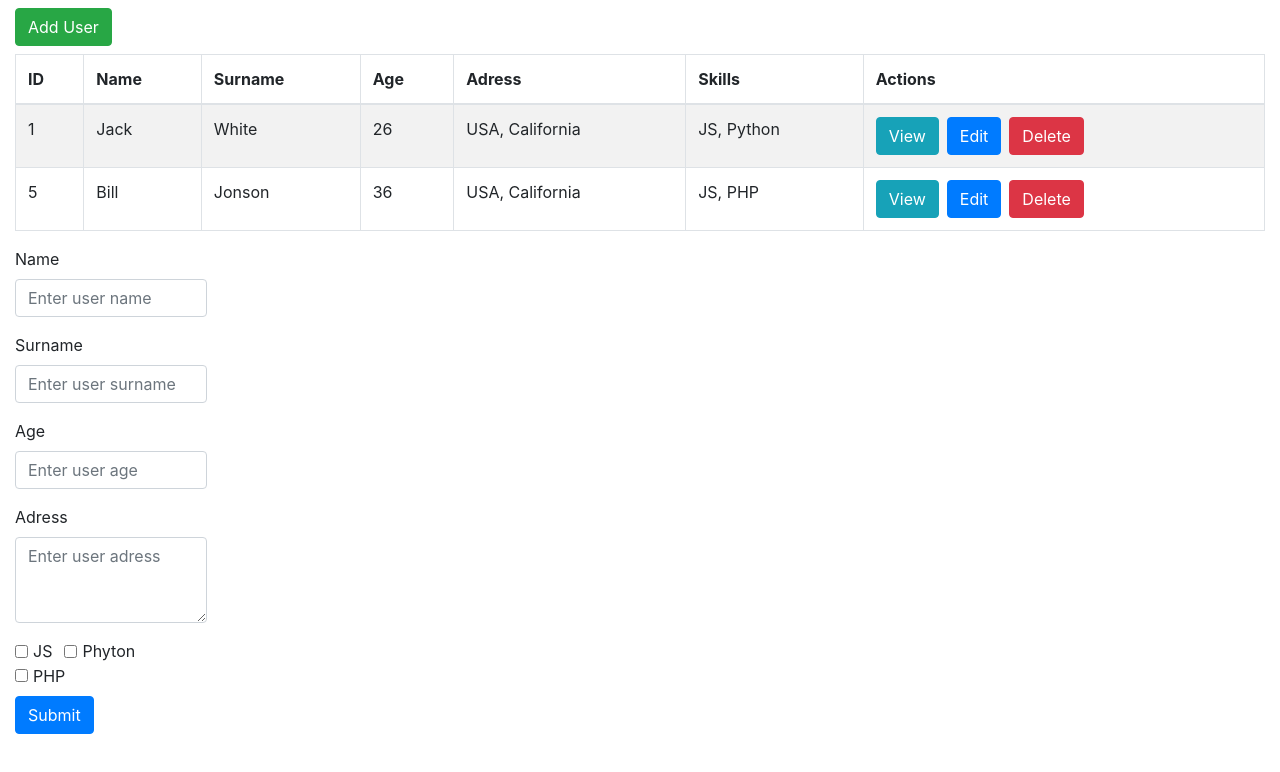
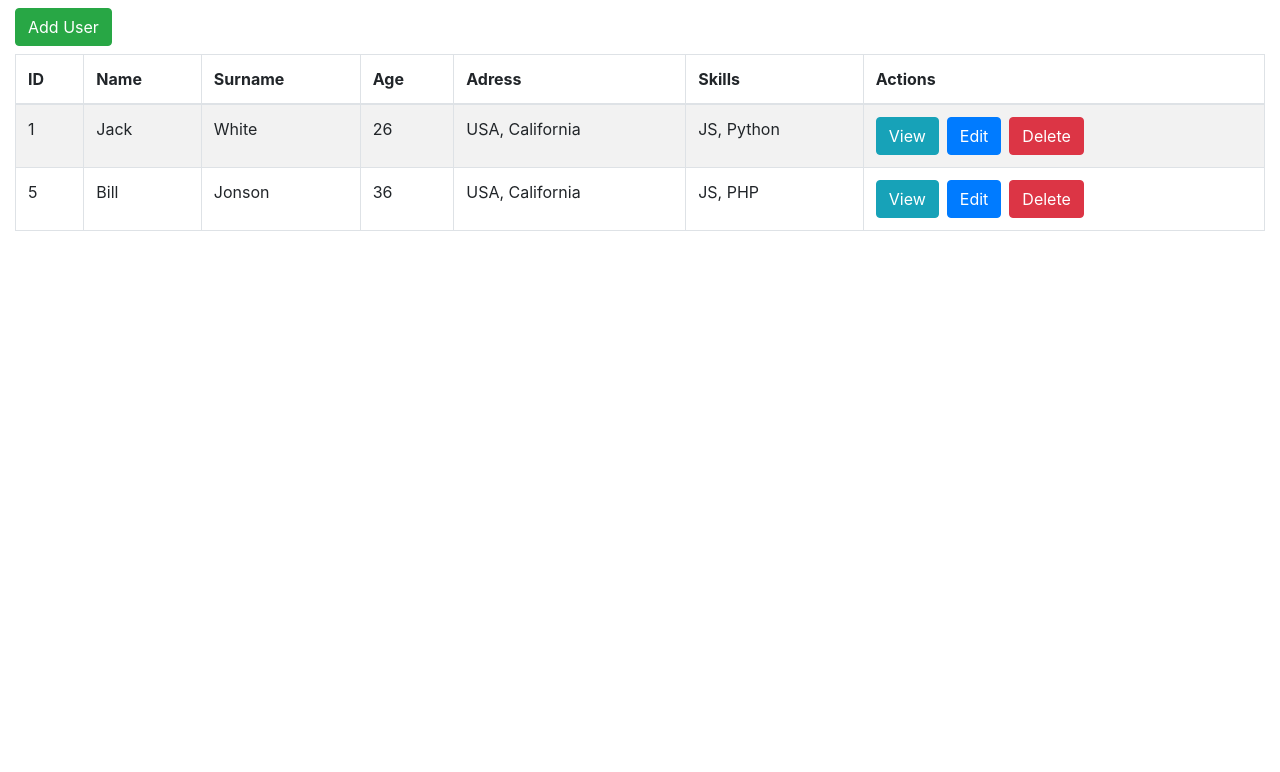
Before and after one commit to dm13ydb/homework, a React app in the folder Users CRUD React/: page / in a window 1280 px wide. Shown: the top 772 px of the page. Built offline with nearby package versions, Linux system fonts and the light colour scheme.

Commit message:
Conditional rendering for CrudForm(added condition) and handler for AddButton

```diff
--- a/Users CRUD React/src/App.js
+++ b/Users CRUD React/src/App.js
@@ -7,12 +7,25 @@ import CrudTable from './CrudTable';
 import CrudForm from './CrudFrom';
 
 class App extends React.Component {
+  constructor() {
+    super();
+    this.state = { formIsHidden: true };
+  }
+
+  activateForm = () => {
+    this.setState({ formIsHidden: false });
+  };
+
   render() {
     return (
       <Container fluid>
         <Row>
           <Col>
-            <Button variant="success" className="btn-add">
+            <Button
+              variant="success"
+              className="btn-add"
+              onClick={this.activateForm}
+            >
               Add User
             </Button>
           </Col>
@@ -22,11 +35,7 @@ class App extends React.Component {
             <CrudTable />
           </Col>
         </Row>
-        <Row>
-          <Col xs={5}>
-            <CrudForm />
-          </Col>
-        </Row>
+        <CrudForm hidden={this.state.formIsHidden} />
       </Container>
     );
   }
```
